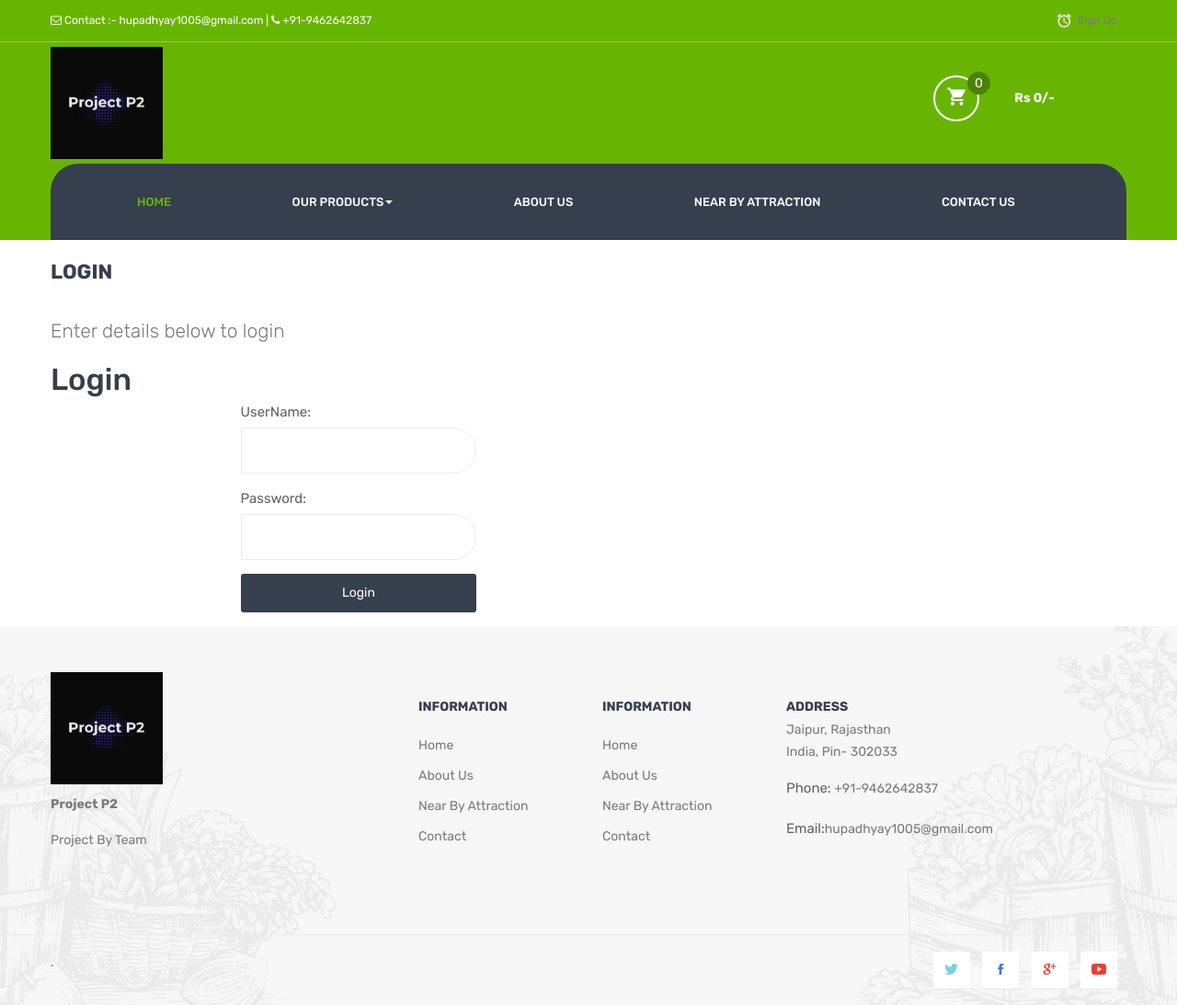
After one commit to hu1005/Project_P2, a PHP site: page /login.html in a window 1280 px wide. The commit adds this page. Shown: the whole page at 92% size. Run offline with PHP 8.4, Linux system fonts and the light colour scheme; some web fonts are replaced.

Commit message:
implemented login part

```diff
--- a/index.html
+++ b/index.html
@@ -80,7 +80,7 @@
                            <div class="col-md-8 col-sm-8 hidden-xs text-right">
                                <div class="header-top-menu">
                                    <ul>
-                                       <li class="support"><span><a href = "signup.html">Sign Up</a></span></li>
+                                       <li class="support"><span><a href = "signup.html">Sign Up</a><a href = "login.html">Login</a></span></li>
 
                                    </ul>
                                </div>
--- /dev/null
+++ b/login.html
@@ -0,0 +1,518 @@
+<!doctype html>
+<html class="no-js" lang="en">
+
+
+
+<!-- Mirrored from himvalue.com/ by HTTrack Website Copier/3.x [XR&CO'2014], Mon, 14 Jun 2021 19:19:43 GMT -->
+<!-- Added by HTTrack --><meta http-equiv="content-type" content="text/html;charset=UTF-8" /><!-- /Added by HTTrack -->
+<head>
+    <meta charset="utf-8">
+    <meta http-equiv="x-ua-compatible" content="ie=edge">
+  <!--   <title>Him Value - Organic Food and Farming</title> -->
+    <title>Project P2</title>
+
+    <meta name="description" content="Him Value start Organic Food and Organic Farming farm in Kotabagh Nainital Uttarakhand, web provides agriculture research training in Kotabagh." />
+    <meta name="keywords" content="Him Value Kotabagh, Organic Food in Kotabagh, Organic Farming in Kotabagh, Organic Food in Nainital, Organic Farming in Nainital, Organic Food in Uttarakhand, Organic Farming in Uttarakhand, Organic Products in Kotabagh, Nainital, Uttarakhand, Kotabagh " />
+    <meta name="viewport" content="width=device-width, initial-scale=1">
+    <!-- Place favicon.ico in the root directory -->
+    <link rel="shortcut icon" type="image/x-icon" href="__img/favicon.html">
+
+
+    <!-- Ionicons Font CSS-->
+    <link rel="stylesheet" href="assets/css/ionicons.min.css">
+    <!-- font awesome CSS-->
+    <link rel="stylesheet" href="assets/css/font-awesome.min.css">
+    <!-- Animate CSS-->
+    <link rel="stylesheet" href="assets/css/animate.css">
+    <!-- UI CSS-->
+    <link rel="stylesheet" href="assets/css/jquery-ui.min.css">
+    <!-- Chosen CSS-->
+    <link rel="stylesheet" href="assets/css/chosen.css">
+    <!-- Meanmenu CSS-->
+    <link rel="stylesheet" href="assets/css/meanmenu.min.css">
+    <!-- Fancybox CSS-->
+    <link rel="stylesheet" href="assets/css/jquery.fancybox.css">
+    <!-- Normalize CSS-->
+    <link rel="stylesheet" href="assets/css/normalize.css">
+    <!-- Nivo Slider CSS-->
+    <link rel="stylesheet" href="assets/css/nivo-slider.css">
+    <!-- Owl Carousel CSS-->
+    <link rel="stylesheet" href="assets/css/owl.carousel.min.css">
+    <!-- EasyZoom CSS-->
+    <link rel="stylesheet" href="assets/css/easyzoom.css">
+    <!-- Slick CSS-->
+    <link rel="stylesheet" href="assets/css/slick.css">
+    <!-- Bootstrap CSS-->
+    <link rel="stylesheet" href="assets/css/bootstrap.min.css">
+    <!-- Default CSS -->
+    <link rel="stylesheet" href="assets/css/default.css">
+    <!-- Style CSS -->
+    <link rel="stylesheet" href="assets/style.css">
+    <!-- Responsive CSS -->
+    <link rel="stylesheet" href="assets/css/responsive.css">
+    <!-- Modernizr Js -->
+    <script src="assets/js/vendor/modernizr-2.8.3.min.js"></script>
+</head>
+<body>
+    <!--[if lt IE 8]>
+    <p class="browserupgrade">You are using an <strong>outdated</strong> browser. Please <a href="http://browsehappy.com/">upgrade your browser</a> to improve your experience.</p>
+    <![endif]-->
+
+    <div class="wrapper home-5">
+        <!--Header Area Start-->
+        <header>
+           <div class="header-container">
+               <!--Header Top Area Start-->
+               <div class="header-top-area">
+                   <div class="container">
+                       <div class="row">
+                           <!--Header Top Left Area Start-->
+                            <div class="col-md-4 col-sm-4 col-xs-12 hidden-xs">
+                               <div class="header-top-menu">
+                                   <ul>
+                                       <li>
+                                          <i class="fa fa-envelope-o"></i> Contact :- hupadhyay1005@gmail.com | <i class="fa fa-phone"></i> +91-9462642837
+                                       </li>
+                                   </ul>
+                               </div>
+                           </div>
+
+                           <!--Header Top Right Area Start-->
+                           <div class="col-md-8 col-sm-8 hidden-xs text-right">
+                               <div class="header-top-menu">
+                                   <ul>
+                                                                             <li class="support"><span><a href = "signup.html">Sign Up</a></span></li>
+
+                                   </ul>
+                               </div>
+                           </div>
+                           <!--Header Top Right Area End-->
+                       </div>
+                   </div>
+               </div>
+               <!--Header Top Area End-->
+               <!--Header Middel Area Start-->
+               <div class="header-middel-area">
+                   <div class="container">
+                       <div class="row">
+                           <!--Logo Start-->
+                           <div class="col-md-9 col-sm-9 col-xs-4">
+                               <div class="logo">
+                                   <a href="#"><img src="assets/img/himvalue-logo.png" width="14%" class="logo-img"
+                                    alt=""></a>
+                               </div>
+                           </div>
+                           <!--Logo End-->
+
+                           <!--Mini Cart Start-->
+                           <div class="col-md-3 col-sm-4 col-xs-8">
+                               <div class="mini-cart-area">
+                                   <ul>
+                                       <li>
+                                                                                  <a href="cart.html"><i class="ion-android-cart"></i><span class="cart-add">0</span><span class="cart-total">Rs 0/- </a>
+                                                                               </li>
+                                   </ul>
+                               </div>
+                           </div>
+                           <!--Mini Cart End-->
+                       </div>
+                   </div>
+               </div>
+               <!--Header Middel Area End-->
+               <!--Header bottom Area Start-->
+               <div class="header-bottom-area header-sticky">
+                   <div class="container">
+                       <div class="row">
+                           <div class="col-md-12">
+
+                               <!--Main Menu Area Start-->
+                               <div class="main-menu-area">
+
+
+                                   <nav>
+                                       <ul class="main-menu">
+                                          <li id="home" class="active" ><a href="index.html">Home</a></li>
+
+
+											 <li><a href = #>Our Products<span class="caret"></span></a>
+                                               <ul class="dropdown">
+                                               <li><a href="products/product1.html">Product 1</a> </li>
+											    <li><a href="products/product2.html">Product 2</a> </li>
+											   <li><a href="products/product3.html"Product 3</a> </li>
+											   <li><a href="products/product4.html">Product 4</a> </li>
+
+											   </ul></li>
+
+											   </li>
+
+                                            <li ><a href="about.html" >About Us</a></li>
+                                            <li><a href="near-by-attraction.html">Near By Attraction</a></li>
+
+                                           <li><a href="contact.html">Contact us</a></li>
+
+                                       </ul>
+                                   </nav>
+                               </div>
+                               <!--Main Menu Area End-->
+                           </div>
+                       </div>
+                   </div>
+               </div>
+               <!--Header bottom Area End-->
+               <!--Mobile Menu Area Start-->
+               <div class="mobile-menu-area hidden-sm hidden-md hidden-lg">
+                   <div class="container">
+                       <div class="row">
+                           <div class="col-xs-12">
+                               <div class="mobile-menu">
+                                                                      <nav>
+                                       <ul class="main-menu">
+                                          <li id="home" class="active" ><a href="index.html">Home</a></li>
+
+
+											 <li><a href = #>Our Products<span class="caret"></span></a>
+                                               <ul class="dropdown">
+                                               <li><a href="products/product1.html">Product 1</a> </li>
+											    <li><a href="products/product2.html">Product 2</a> </li>
+											   <li><a href="products/product3.html"Product 3</a> </li>
+											   <li><a href="products/product4.html">Product 4</a> </li>
+
+											   </ul></li>
+
+											   </li>
+
+                                            <li ><a href="about.html" >About Us</a></li>
+                                            <li><a href="near-by-attraction.html">Near By Attraction</a></li>
+
+                                           <li><a href="contact.html">Contact us</a></li>
+
+                                       </ul>
+                                   </nav>
+                               </div>
+                           </div>
+                       </div>
+                   </div>
+                </div>
+               <!--Mobile Menu Area End-->
+            </div>
+        </header>
+        <!--Header Area End-->		<!--Header Area End-->
+
+	<section class="contact-form-area mt-20">
+        <div class="container">
+            <div class="row">
+                    <!--Contact Form Start-->
+                <div class="col-md-7">
+                    <div class="contact-form-title">
+                        <h2>LOGIN</h2>
+                    </div>
+      <section>
+<div class="contact-form">
+        <p class="lead">Enter details below to login</p>
+      </div>
+<div id = "frm">
+        <h1>Login</h1>
+        <form name="f1" action = "authentication.php" onsubmit = "return validation()" method = "POST">
+            <p>
+                <label> UserName: </label>
+                <input type = "text" id ="user" name  = "user" />
+            </p>
+            <p>
+                <label> Password: </label>
+                <input type = "password" id ="pass" name  = "pass" />
+            </p>
+            <p>
+                <input type =  "submit" id = "btn" value = "Login"class="submit-button" />
+            </p>
+        </form>
+    </div>
+    <script>
+            function validation()
+            {
+                var id=document.f1.user.value;
+                var ps=document.f1.pass.value;
+                if(id.length=="" && ps.length=="") {
+                    alert("User Name and Password fields are empty");
+                    return false;
+                }
+                else
+                {
+                    if(id.length=="") {
+                        alert("User Name is empty");
+                        return false;
+                    }
+                    if (ps.length=="") {
+                    alert("Password field is empty");
+                    return false;
+                    }
+                }
+            }
+        </script>
+</div>
+
+
+	</section>
+	            <!--Contact Form End-->
+
+    <!--Modal Start-->
+<div id="myModal" class="modal fade" role="dialog">
+    <div class="modal-dialog">
+        <!-- Modal Content Strat-->
+        <div class="modal-content">
+            <div class="modal-header">
+                <button type="button" class="close" data-dismiss="modal">&times;</button>
+            </div>
+            <div class="modal-body">
+                <div class="modal-details">
+                    <div class="row">
+                        <!--Product Img Strat-->
+                        <div class="col-md-5 col-sm-5">
+                            <!--Product Tab Content Start-->
+                            <div class="tab-content">
+                                <div id="watch1" class="tab-pane fade in active">
+                                    <div class="modal-img img-full">
+                                        <img src="assets/img/single-product/large/1.jpg" alt="">
+                                    </div>
+                                </div>
+
+                            </div>
+                            <!--Product Tab Content End-->
+
+                        </div>
+                        <!--Product Img End-->
+                        <!-- Product Content Start-->
+                        <div class="col-md-7 col-sm-7">
+                            <div class="product-info">
+                                <h2 class="title"></h2>
+                                <div class="product-price">
+                                    <span class="old-price"></span>
+                                    <span class="new-price"></span>
+                                </div>
+                                <a href="#" class="see-all">See all features</a>
+                                <div class="add-to-cart quantity">
+                                    <form class="add-quantity" method="POST" action="http://himvalue.com/cart/add">
+                                        <div class="quantity modal-quantity">
+                                            <label>Quantity</label>
+                                            <input type="number" name="quantity" value="1">
+                                            <input type="hidden" name="product" id="product">
+                                        </div>
+                                        <div class="add-to-link">
+                                            <button class="form-button" data-text="add to cart">add to cart</button>
+                                        </div>
+                                    </form>
+                                </div>
+                                <div class="cart-description">
+                                    <p></p>
+                                </div>
+                                <div class="social-share">
+                                    <h3>Share this product</h3>
+                                    <ul class="socil-icon2">
+                                        <li><a href="#"><i class="fa fa-facebook"></i></a></li>
+                                        <li><a href="#"><i class="fa fa-twitter"></i></a></li>
+                                        <li><a href="#"><i class="fa fa-pinterest"></i></a></li>
+                                        <li><a href="#"><i class="fa fa-google-plus"></i></a></li>
+                                        <li><a href="#"><i class="fa fa-linkedin"></i></a></li>
+                                    </ul>
+                                </div>
+                            </div>
+                        </div>
+                        <!--Product Content End-->
+                    </div>
+                </div>
+            </div>
+        </div>
+        <!--Modal Content Strat-->
+    </div>
+</div>
+<!--Modal End-->
+ <!--Footer Area Start-->
+        <footer>
+            <div class="footer-container bg-3">
+                <!--Footer Top Area Start-->
+                <div class="footer-top-area ptb-50">
+                    <div class="container">
+                        <div class="row">
+                            <!--Single Footer Start-->
+                            <div class="col-md-4 col-sm-6">
+                                <div class="single-footer">
+                                    <!--Footer Logo Start-->
+                                    <div class="footer-logo">
+                                        <a href="index-2.html"><img src="assets/img/footer-logo.png" width="33%" alt=""></a>
+                                    </div>
+                                    <!--Footer Logo End-->
+                                    <!--Footer Content Start-->
+                                    <div class="footer-content">
+                                        <p class="text-dark"><strong>Project P2</strong></p>
+                                        <div class="contact">
+                                            <p>Project By Team </p><br/>
+
+                                        </div>
+                                    </div>
+
+                                    </div>
+                                    <!--Footer Content End-->
+                                </div>
+
+                            <!--Single Footer End-->
+                            <!--Single Footer Start-->
+                            <div class="col-md-2 col-sm-6">
+                                <div class="single-footer mt-30">
+                                    <div class="footer-title">
+                                        <h3>information</h3>
+                                    </div>
+                                    <ul class="footer-info">
+                                        <li><a href="#">Home</a></li>
+                                        <li><a href="#">About Us</a></li>
+                                        <li><a href="#">Near By Attraction</a></li>
+                                        <li><a href="#">Contact</a></li>
+
+
+                                    </ul>
+                                </div>
+                            </div>
+                            <div class="col-md-2 col-sm-6">
+                                <div class="single-footer mt-30">
+                                    <div class="footer-title">
+                                        <h3>information</h3>
+                                    </div>
+                                    <ul class="footer-info">
+                                        <li><a href="#">Home</a></li>
+                                        <li><a href="#">About Us</a></li>
+                                      <li><a href="#">Near By Attraction</a></li>
+                                        <li><a href="#">Contact</a></li>
+
+
+                                    </ul>
+                                </div>
+                            </div>
+                            <!--Single Footer End-->
+                            <!--Single Footer Start-->
+                            <!-- <div class="col-md-2 col-sm-6">
+                                <div class="single-footer mt-30">
+                                    <div class="footer-title">
+                                        <h3>My Account</h3>
+                                    </div>
+                                    <ul class="footer-info">
+                                        <li><a href="#">My Account</a></li>
+                                        <li><a href="#">Contact</a></li>
+                                        <li><a href="#">Shopping cart</a></li>
+                                        <li><a href="#">Checkout</a></li>
+                                        <li><a href="#">Portfolio</a></li>
+                                        <li><a href="#">Frequently Questions</a></li>
+                                    </ul>
+                                </div>
+                            </div>
+                             --><!--Single Footer End-->
+                            <!--Single Footer Start-->
+                            <div class="col-md-4 col-sm-6">
+                                <div class="single-footer mt-30">
+                                    <div class="footer-title">
+                                     <h3>ADDRESS</h3>
+                                    <p>Jaipur, Rajasthan<br/> India, Pin- 302033 </p>
+                                     <p><label>Phone:</label> +91-9462642837</p>
+                                    <p><label>Email:</label>hupadhyay1005@gmail.com</a></p>
+                                    </div>
+
+                                                   </div>
+                            </div>
+                            <!--Single Footer End-->
+                        </div>
+                    </div>
+                </div>
+                <!--Footer Top Area End-->
+                <!--Footer Bottom Area Start-->
+                <div class="footer-bottom-area">
+                    <div class="container">
+                        <div class="row">
+                            <!--Footer Left Content Start-->
+                            <div class="col-md-6 col-sm-6">
+                                <div class="copyright-text ">
+                                    <p>.</p>
+                                </div>
+                            </div>
+<div class="col-md-6 col-sm-6" style="text-align: right;">
+                                  <ul class="socil-icon">
+                                        <li><a href="#" data-toggle="tooltip" title="Twitter"><i class="ion-social-twitter"></i></a></li>
+                                        <li><a href="#" data-toggle="tooltip" title="Facebook"><i class="ion-social-facebook"></i></a></li>
+                                        <li><a href="#" data-toggle="tooltip" title="Google Plus"><i class="ion-social-googleplus"></i></a></li>
+                                        <li><a href="#" data-toggle="tooltip" title="Youtube"><i class="ion-social-youtube"></i></a></li>
+
+                                    </ul>
+</div>
+
+                            </div>
+                            <!--Footer Left Content End-->
+
+                            <!--Footer Right Content End-->
+                        </div>
+                    </div>
+
+                <!--Footer Bottom Area End-->
+            </div>
+        </footer>
+        <!--Footer Area End-->
+
+
+    <!--All Js Here-->
+
+    <!--Jquery 1.12.4-->
+    <script src="assets/js/vendor/jquery-1.12.4.min.js"></script>
+    <!--Imagesloaded-->
+    <script src="assets/js/imagesloaded.pkgd.min.js"></script>
+    <!--Isotope-->
+    <script src="assets/js/isotope.pkgd.min.js"></script>
+    <!--Ui js-->
+    <script src="assets/js/jquery-ui.min.js"></script>
+    <!--Countdown-->
+    <script src="assets/js/jquery.countdown.min.js"></script>
+    <!--Counterup-->
+    <script src="assets/js/jquery.counterup.min.js"></script>
+    <!--ScrollUp-->
+    <script src="assets/js/jquery.scrollUp.min.js"></script>
+    <!--Chosen js-->
+    <script src="assets/js/chosen.jquery.js"></script>
+    <!--Meanmenu js-->
+    <script src="assets/js/jquery.meanmenu.min.js"></script>
+    <!--Instafeed-->
+    <script src="assets/js/instafeed.min.js"></script>
+    <!--EasyZoom-->
+    <script src="assets/js/easyzoom.min.js"></script>
+    <!--Fancybox-->
+    <script src="assets/js/jquery.fancybox.pack.js"></script>
+    <!--Nivo Slider-->
+    <script src="assets/js/jquery.nivo.slider.js"></script>
+    <!--Waypoints-->
+    <script src="assets/js/waypoints.min.js"></script>
+    <!--Carousel-->
+    <script src="assets/js/owl.carousel.min.js"></script>
+    <!--Slick-->
+    <script src="assets/js/slick.min.js"></script>
+    <!--Wow-->
+    <script src="assets/js/wow.min.js"></script>
+    <!--Bootstrap-->
+    <script src="assets/js/bootstrap.min.js"></script>
+    <!--Plugins-->
+    <script src="assets/js/plugins.js"></script>
+    <!--Main Js-->
+    <script src="assets/js/main.js"></script><script type="text/javascript">
+    $(".productinfo").click(function(event) {
+        $("#myModal .title").text($(this).attr('data-name'));
+        $("#myModal #watch1 img").attr('src',$(this).attr('data-img'));
+        $("#myModal .see-all").attr('href',$(this).attr('data-url'));
+        $("#myModal .cart-description p").text($(this).attr('data-detail'));
+        $("#myModal #product").val($(this).attr('data-id'));
+        var discount= parseInt($(this).attr('data-discount'));
+        if (discount > 0) {
+            $("#myModal .product-price .old-price").text("Rs "+$(this).attr('data-oldprice')+"/-");
+            $("#myModal .product-price .new-price").text("Rs "+$(this).attr('data-newprice')+"/-");
+        }else{
+           $("#myModal .product-price .old-price").remove();
+           $("#myModal .product-price .new-price").text("Rs "+$(this).attr('data-newprice')+"/-");
+        }
+        $("#myModal").modal("show");
+    });
+</script>
+</body>
+
+<!-- Mirrored from himvalue.com/ by HTTrack Website Copier/3.x [XR&CO'2014], Mon, 14 Jun 2021 19:21:46 GMT -->
+</html>
```
Also changed, not shown: authentication.php (added, +23 -0 lines), connection.php (added, +11 -0 lines), signup.php (+10 -15 lines).
